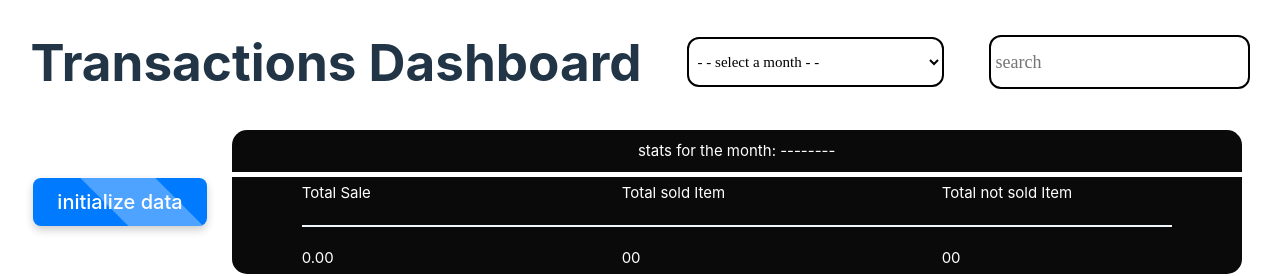
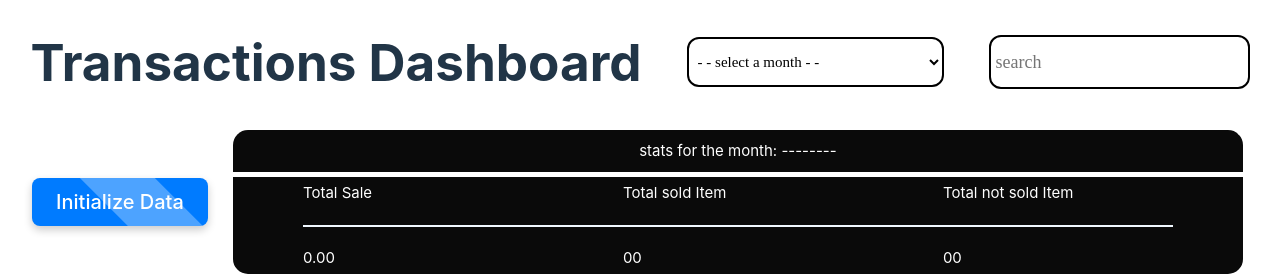
Before and after one commit to kiShubham/Roxiler_assignment, a React (Vite) app in the folder client/: page / in a window 1280 px wide. Shown: the top 276 px of the page. Built offline with nearby package versions, Linux system fonts and the light colour scheme.

Commit message:
fix(dependencyArray)_home.jsx

```diff
--- a/client/src/Components/Home/Home.jsx
+++ b/client/src/Components/Home/Home.jsx
@@ -84,7 +84,7 @@ const Home = () => {
       };
       fetchData();
     }
-  }, [month, pageNum, searchText, monthVsSearch]);
+  }, [initialization, month, pageNum, searchText, monthVsSearch]);
 
   return (
     <div className={styles.home}>
@@ -100,7 +100,7 @@ const Home = () => {
       </div>
       <div className={styles.initializeBar}>
         <button onClick={handleInitializeBtn} className={styles.initializeBtn}>
-          {initialization ? "data initialized" : "initialize data"}
+          {initialization ? "Data Initialized" : "Initialize Data"}
         </button>
         <div>
           <StatsTable
```
